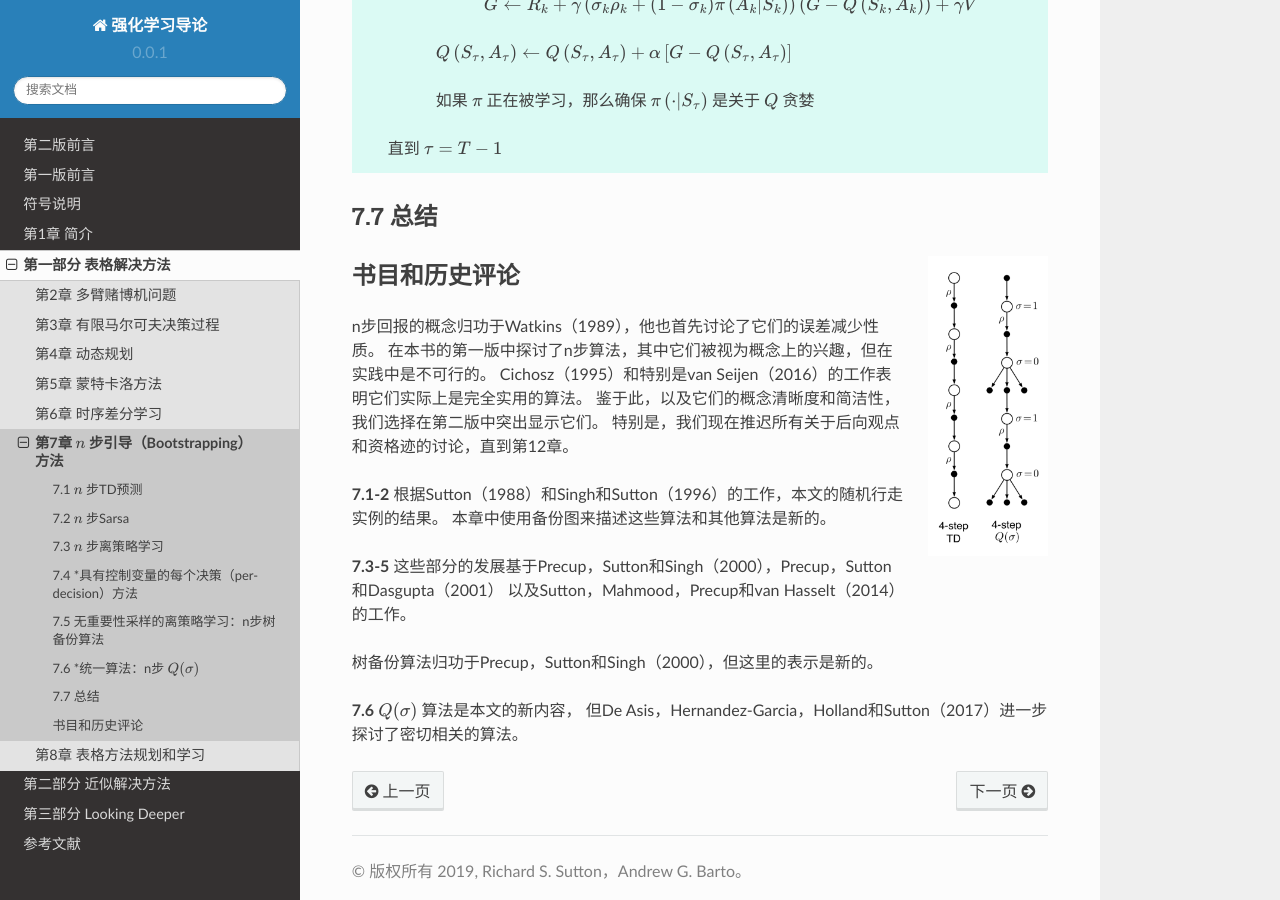
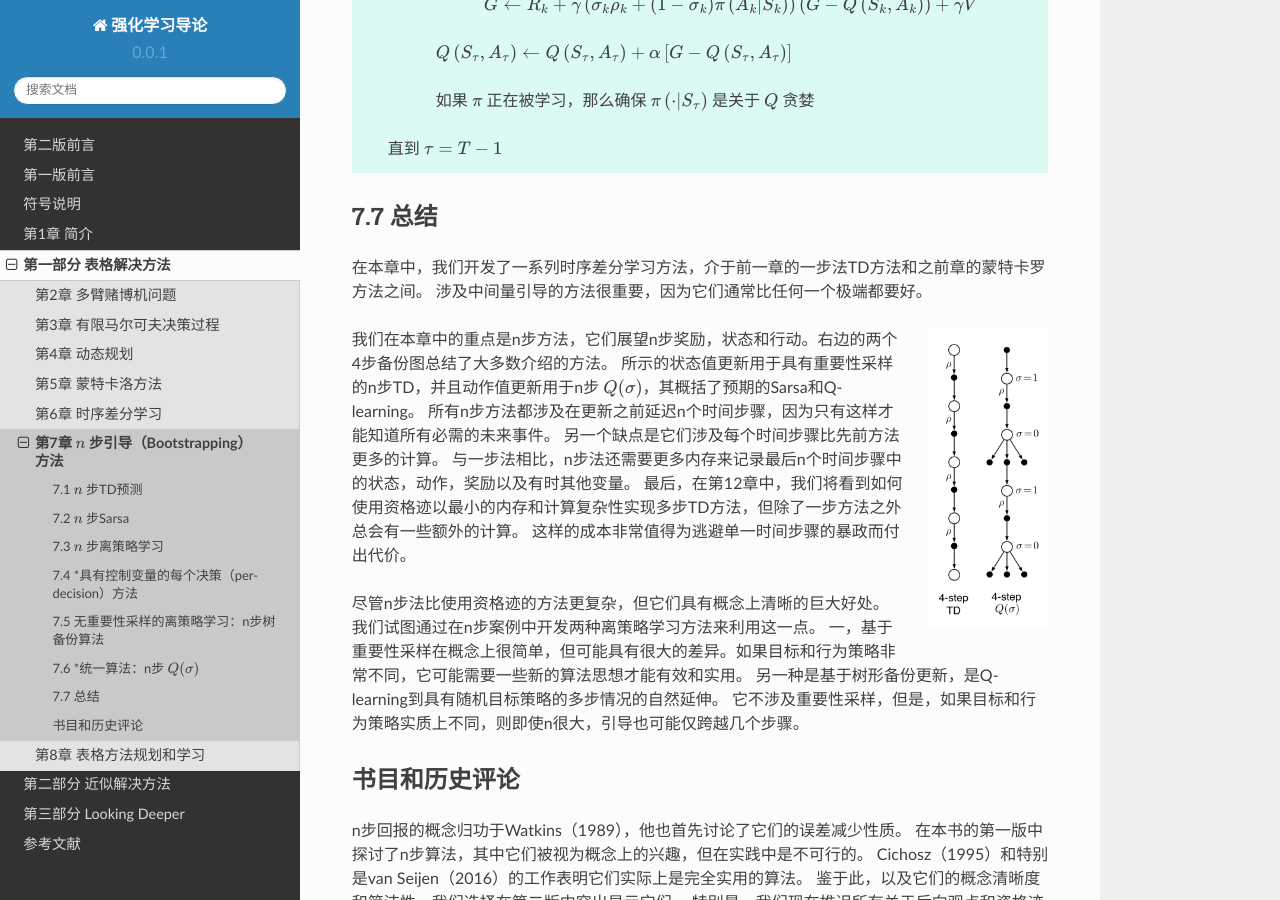
Before and after one commit to qiwihui/reinforcement-learning-an-introduction-chinese, a Sphinx documentation site: the page built from source/partI/chapter7/n_step_bootstrapping.rst, in a window 1280 px wide and 900 px high, scrolled down 16616 px. Built offline with Sphinx 7.4.7 and the Read the Docs theme 2.0.0, drawn with Linux system fonts in a browser that asks for light colours; some of the changed text lies outside the part shown.

Commit message:
docs: 7.7 总结

```diff
--- a/source/partI/chapter7/n_step_bootstrapping.rst
+++ b/source/partI/chapter7/n_step_bootstrapping.rst
@@ -583,7 +583,7 @@ Mahmood（2017；Mahmood和Sutton，2015）的使用技巧也可能是解决方
 
         直到 :math:`\tau = T - 1`
 
-*练习7.11* 显示如果近似动作值不变，则树备份返回（7.16）可以写为基于期望的TD误差的总和：
+*练习7.11* 显示如果近似动作值不变，则树备份返回（7.16）可以写为基于预期的TD误差的总和：
 
 .. math::
 
@@ -712,9 +712,26 @@ n步预期Sarsa具有除最后一个状态到动作之外的所有样本转换
 7.7 总结
 ----------
 
+在本章中，我们开发了一系列时序差分学习方法，介于前一章的一步法TD方法和之前章的蒙特卡罗方法之间。
+涉及中间量引导的方法很重要，因为它们通常比任何一个极端都要好。
+
 .. figure:: images/4-step-TD-and-4-step-Q-sigma.png
     :align: right
     :width: 120px
+
+我们在本章中的重点是n步方法，它们展望n步奖励，状态和行动。右边的两个4步备份图总结了大多数介绍的方法。
+所示的状态值更新用于具有重要性采样的n步TD，并且动作值更新用于n步 :math:`Q(\sigma)`，其概括了预期的Sarsa和Q-learning。
+所有n步方法都涉及在更新之前延迟n个时间步骤，因为只有这样才能知道所有必需的未来事件。
+另一个缺点是它们涉及每个时间步骤比先前方法更多的计算。
+与一步法相比，n步法还需要更多内存来记录最后n个时间步骤中的状态，动作，奖励以及有时其他变量。
+最后，在第12章中，我们将看到如何使用资格迹以最小的内存和计算复杂性实现多步TD方法，但除了一步方法之外总会有一些额外的计算。
+这样的成本非常值得为逃避单一时间步骤的暴政而付出代价。
+
+尽管n步法比使用资格迹的方法更复杂，但它们具有概念上清晰的巨大好处。
+我们试图通过在n步案例中开发两种离策略学习方法来利用这一点。
+一，基于重要性采样在概念上很简单，但可能具有很大的差异。如果目标和行为策略非常不同，它可能需要一些新的算法思想才能有效和实用。
+另一种是基于树形备份更新，是Q-learning到具有随机目标策略的多步情况的自然延伸。
+它不涉及重要性采样，但是，如果目标和行为策略实质上不同，则即使n很大，引导也可能仅跨越几个步骤。
 
 
 书目和历史评论
```
